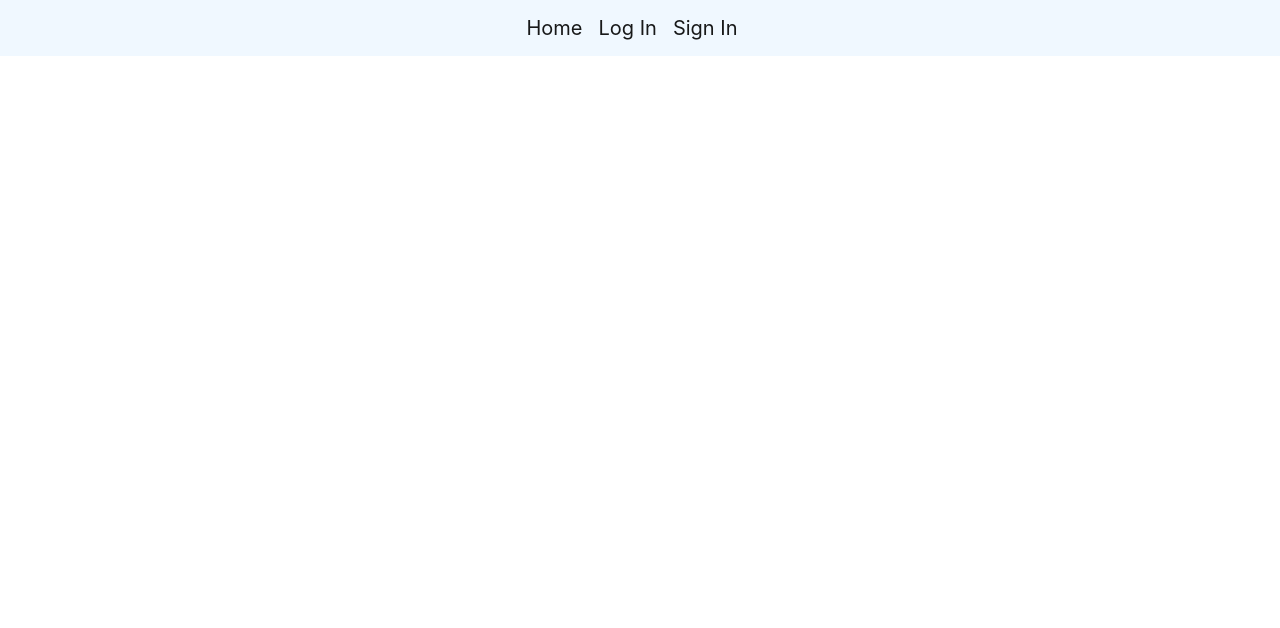
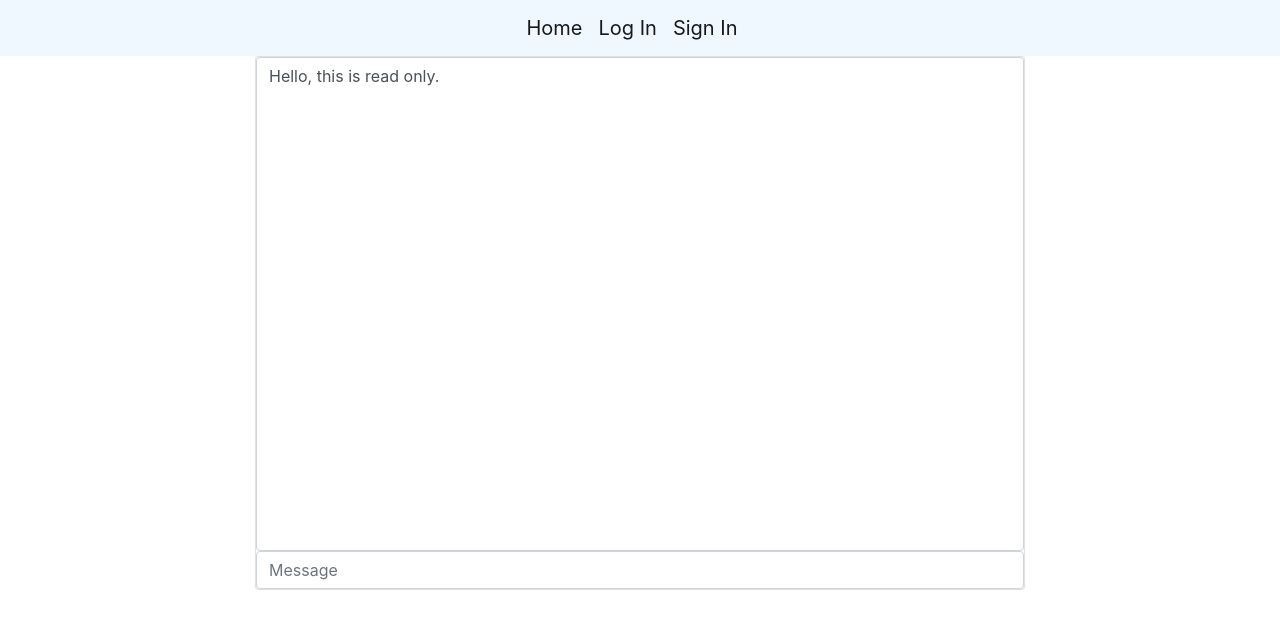
Before and after one commit to JSK321/chitchatchill, a React (Create React App) app: page / in a window 1280 px wide. Shown: the top 628 px of the page. Built offline with nearby package versions, Linux system fonts and the light colour scheme.

Commit message:
basic chat box

```diff
--- a/src/App.js
+++ b/src/App.js
@@ -1,14 +1,21 @@
 import { BrowserRouter as Router, Route, Switch } from "react-router-dom";
 import React, { useState, useEffect } from 'react'
-import API from './utils/API'
+// import API from './utils/API'
 import 'bootstrap/dist/css/bootstrap.min.css';
 
 import NavBar from './components/NavBar'
+import ChatBox from './components/ChatBox'
 
 function App() {
   return (
     <Router>
       <NavBar />
+
+      <Switch>
+        <Route exact path="/">
+          <ChatBox />
+        </Route>
+      </Switch>
     </Router>
   );
 }
--- /dev/null
+++ b/src/components/ChatBox/index.js
@@ -0,0 +1,24 @@
+import React from 'react'
+import { Container, Card, Form } from 'react-bootstrap'
+import "./styles.css"
+
+export default function ChatBox() {
+    return (
+        <Container className="chatBox">
+            <Card>
+                <Form.Control
+                    as="textarea"
+                    className="chatDisplay"
+                    rows={20}
+                    readOnly
+                >
+                    Hello, this is read only.
+
+                    </Form.Control>
+                <Form>
+                    <Form.Control type="text" placeholder="Message" />
+                </Form>
+            </Card>
+        </Container>
+    )
+}
--- /dev/null
+++ b/src/components/ChatBox/styles.css
@@ -0,0 +1,23 @@
+.chatBox {
+    /* display: flex;
+    align-items: center;
+    justify-content: center; */
+    width: 50rem;
+    /* height: 100vh; */
+}
+
+.form-control:disabled, .form-control[readonly] {
+    background-color: transparent;
+    opacity: 1;
+}
+
+textarea {
+    resize: none;
+}
+
+@media screen and (max-width: 400px){
+    .chatBox {
+        width: 100%;
+
+    }
+}
```
